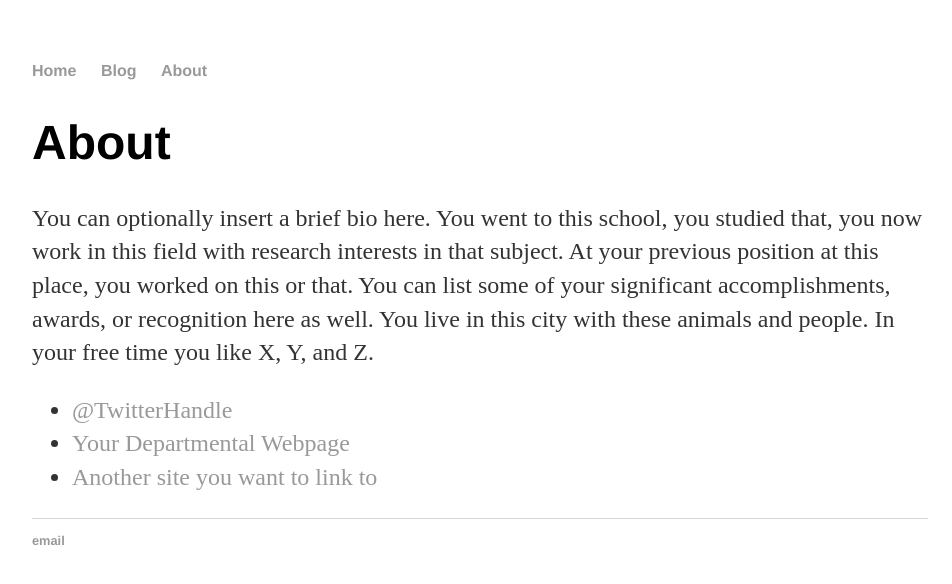
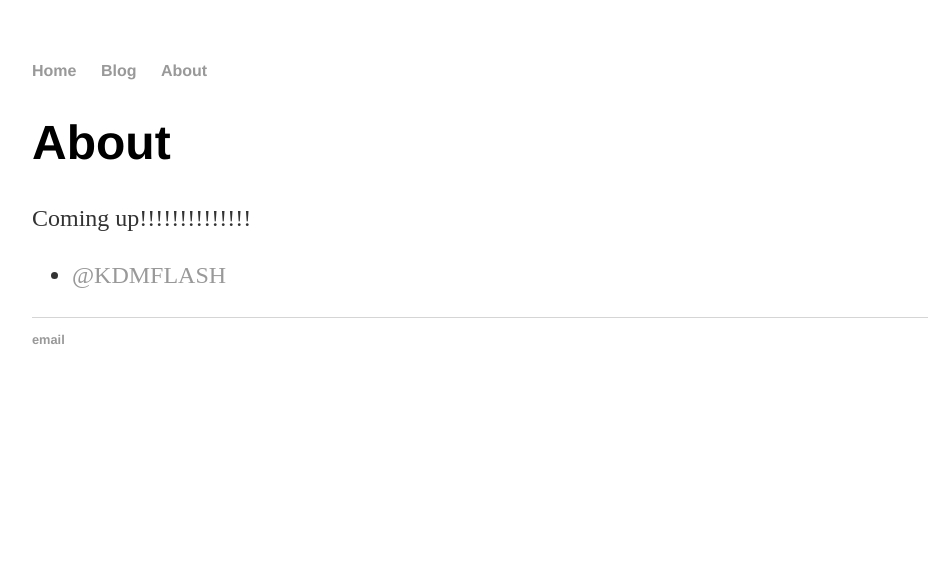
Before and after one commit to MBEDOBE/danielbushbaby.github.io, a Jekyll site: the page built from about/index.html, in a window 1280 px wide. Shown: the top 584 px of the page, without its empty margins (160-1112 px from the left). Built offline with Jekyll 4.4.1, drawn with Linux system fonts in a browser that asks for light colours.

Commit message:
Update index.html

```diff
--- a/about/index.html
+++ b/about/index.html
@@ -1,15 +1,13 @@
 ---
 layout: default
-title: About Hank Quinlan
+title: About Daniel Mbedobe
 ---
 
 		<div class="about">
 			<h1>About</h1>
-			<p>You can optionally insert a brief bio here. You went to this school, you studied that, you now work in this field with research interests in that subject. At your previous position at this place, you worked on this or that. You can list some of your significant accomplishments, awards, or recognition here as well. You live in this city with these animals and people. In your free time you like X, Y, and Z.</p>
+			<p>Coming up!!!!!!!!!!!!!!</p>
 
 			<ul class="contacts">
-				<li><a href="#">@TwitterHandle</a></li>
-				<li><a href="#">Your Departmental Webpage</a></li>
-				<li><a href="#">Another site you want to link to</a></li>
+				<li><a href="#">@KDMFLASH</a></li>
 				</ul>
 		</div>
```
